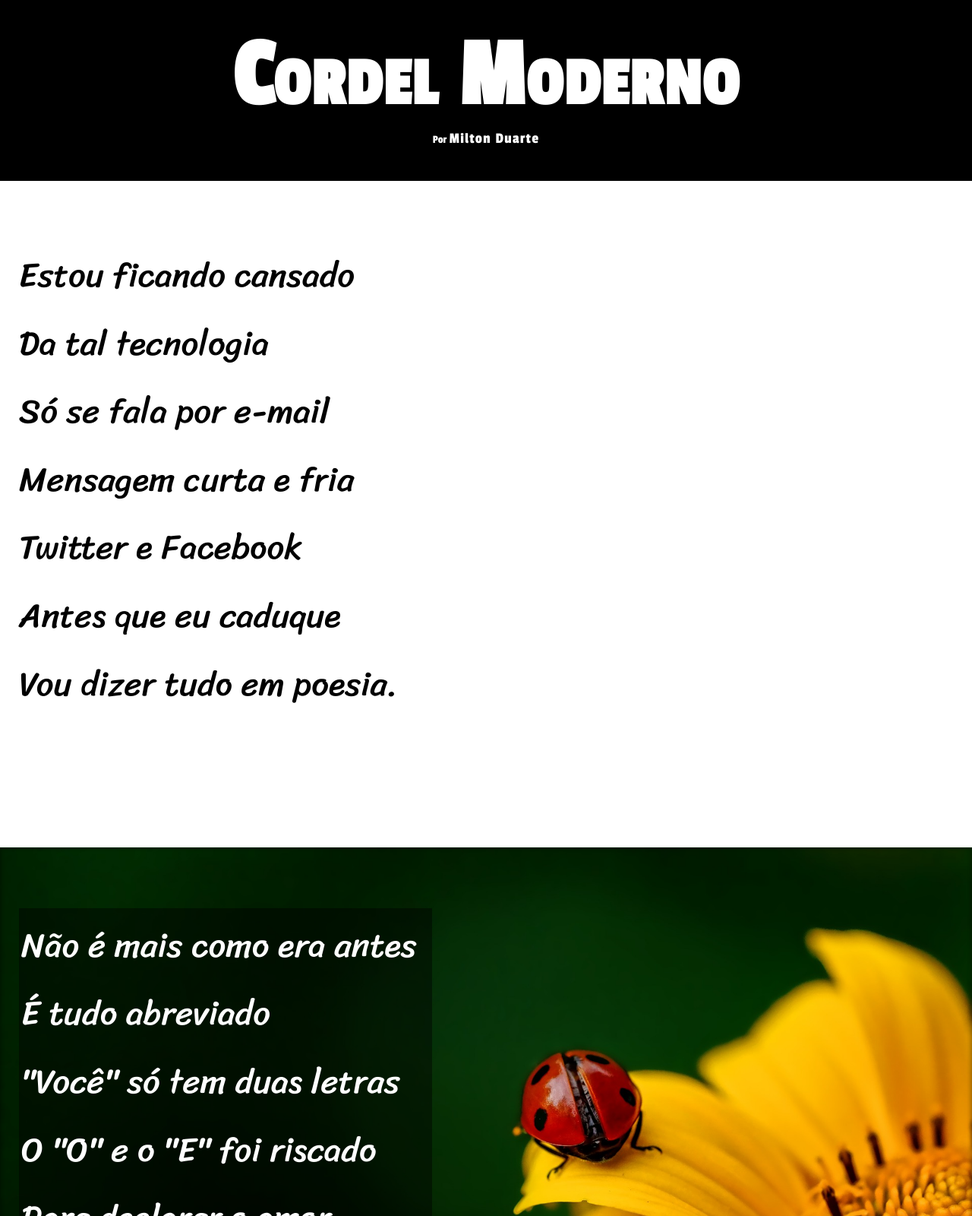
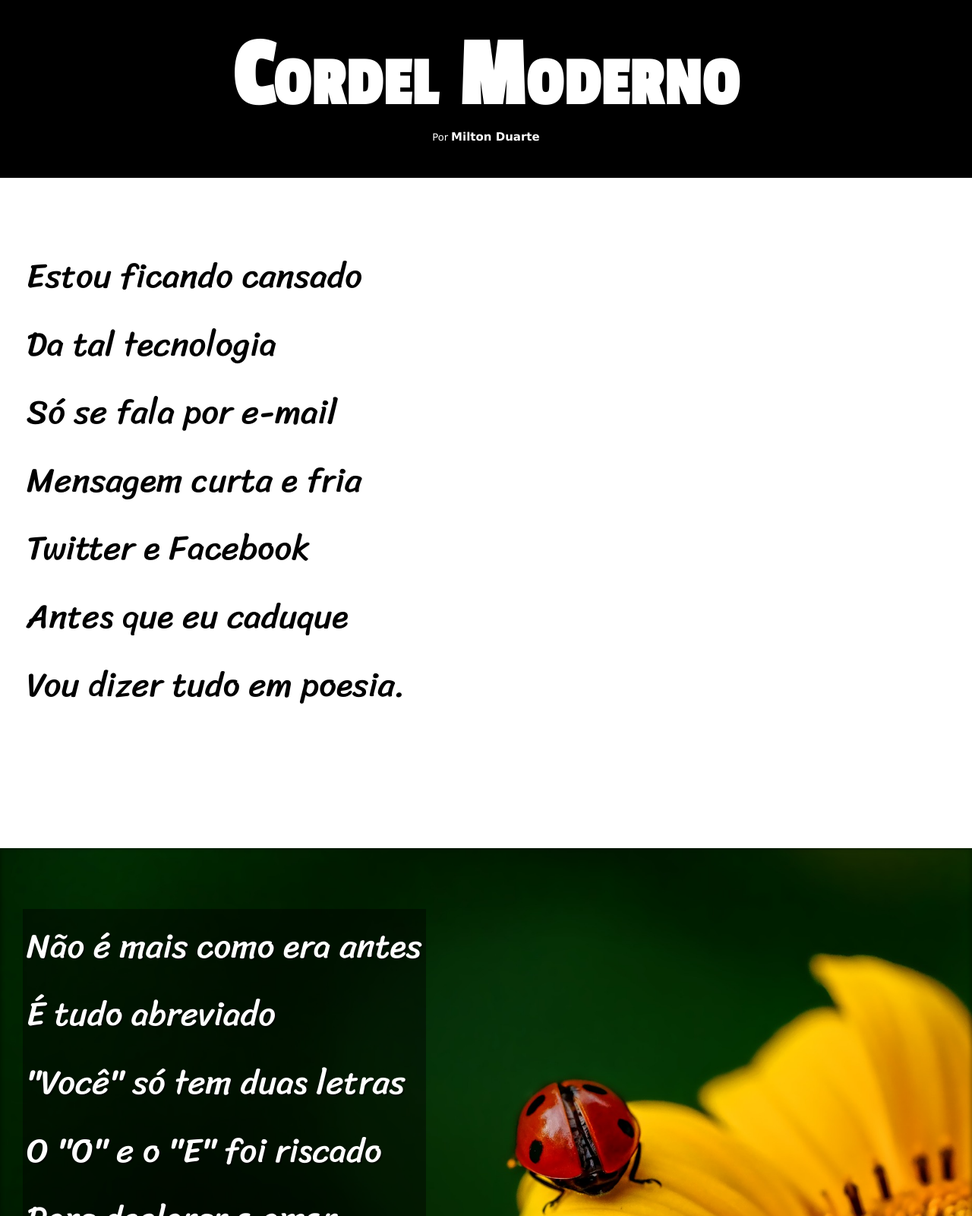
Before and after one commit to fabiosimoesds/cordel-project, a plain HTML site: page index.html in a window 1280 px wide. Shown: the top 1600 px of the page at 76% size. Drawn offline with Linux system fonts and the light colour scheme.

Commit message:
Last Commit for the Cordel Project

```diff
--- a/index.html
+++ b/index.html
@@ -10,7 +10,7 @@
 <body>
     <header>
         <h1>Cordel Moderno</h1>
-        <p>Por <a href="#">Milton Duarte</a></p>
+        <p>Por <a href="https://www.recantodasletras.com.br/poesias/3186743" target="_blank">Milton Duarte</a></p>
     </header>
     <main>
         <section>
@@ -22,7 +22,7 @@
                 Mensagem curta e fria<br>
                 Twitter e Facebook<br>
                 Antes que eu caduque<br>
-                Vou dizer tudo em poesia.<br>
+                Vou dizer tudo em poesia.
             </p>
 
         </section>
@@ -35,7 +35,7 @@
                 O "O" e o "E" foi riscado<br>
                 Para declarar o amor<br>
                 Basta botar uma flor<br>
-                E um coração desenhado.<br>
+                E um coração desenhado.
             </p>
 
         </section>
@@ -48,7 +48,7 @@
                 Ou vai até no começo<br>
                 Agora é .com<br>
                 Se o saite é muito bom<br>
-                Ele vale um alto preço.<br>
+                Ele vale um alto preço.
             </p>
             <p>
                 Pra piorar a liguagem<br>
@@ -57,7 +57,7 @@
                 Ponto e vírgula e um asterisco<br>
                 Um beijo significa<br>
                 Pra entender como fica<br>
-                Decifre esse rabisco.<br>
+                Decifre esse rabisco.
             </p>
 
         </section>
@@ -70,7 +70,7 @@
                 Só chegava no Verão<br>
                 Mas matava a saudade<br>
                 Era texto de verdade<br>
-                Nas linhas do coração.<br>
+                Nas linhas do coração.
             </p>
 
         </section>
@@ -83,7 +83,7 @@
                 A pessoa foi embora<br>
                 Abriu outro aplicativo<br>
                 O mundo ficou cativo<br>
-                Da tecnologia do agora.<br>
+                Da tecnologia do agora.
             </p>
             <p>
                 Felizmente, pra orar<br>
@@ -92,14 +92,14 @@
                 Se quiser, faça esse teste<br>
                 Dois pontos são dois joelhos<br>
                 Seus lábios são aparelhos<br>
-                Deixe que Deus interprete.<br>
+                Deixe que Deus interprete.
             </p>
 
         </section>
 
     </main>
     <footer>
-        <p>Site criado por <a href="#">Fabio Santos</a> para o <strong>CursoemVideo</strong>.</p>
+        <p>Site criado por <a href="https://www.linkedin.com/in/fabio-dos-santos-ab394950/" target="_blank">Fabio Santos</a> para o <strong>CursoemVideo</strong>.</p>
     </footer>
 
 </body>
--- a/style.css
+++ b/style.css
@@ -27,39 +27,36 @@ header h1{
     letter-spacing: 1.3px;
 }
 header p {
-    font-family: var(--fontheader);
-    font-size:15px;
+    font-family: Verdana, Geneva, Tahoma, sans-serif;
+    font-size:13px;
     background-color: black;
     padding-bottom: 15px;
+
 }
 
 header a{
     text-decoration: none;
     color: white;
-    font-size: 20px;
-    letter-spacing: 1.3px;
+    font-size: 15px;
+    font-weight: bold;
 }
 
 main > section > p {
     font-family: var(--mainfont);
-    height: auto;
-    width: 12em;
-    font-size: 1em;
+    font-size: 3.5vw;
     line-height: 2em;
+    padding: 5px;
     padding-bottom: 2em;
 }
 
 section{
-    padding-left: 25px;
-    height: auto;
-    width: auto;
+    padding-left: 30px;
     padding-bottom: 10vh;
     padding-top: 10vh;
-    font-size: 3.5vw;
 }
 
 #flower{
-    background: black url(imagens/background001.jpg) right center no-repeat fixed;
+    background: black url(imagens/background001.jpg) 70% center no-repeat fixed;
     background-size: cover;
     box-shadow: inset 0px 0px 5px 2px rgba(0, 0, 0, 0.3);
 
@@ -76,7 +73,8 @@ section{
 .imag{
     background-color: rgba(0, 0, 0, 0.438);
     color: white;
-    padding: 5px 3px;
+    display: inline-block;
+    text-shadow: 2px 2px 0px rgba(0, 0, 0, 0.459);
 }
 
 footer{
```
